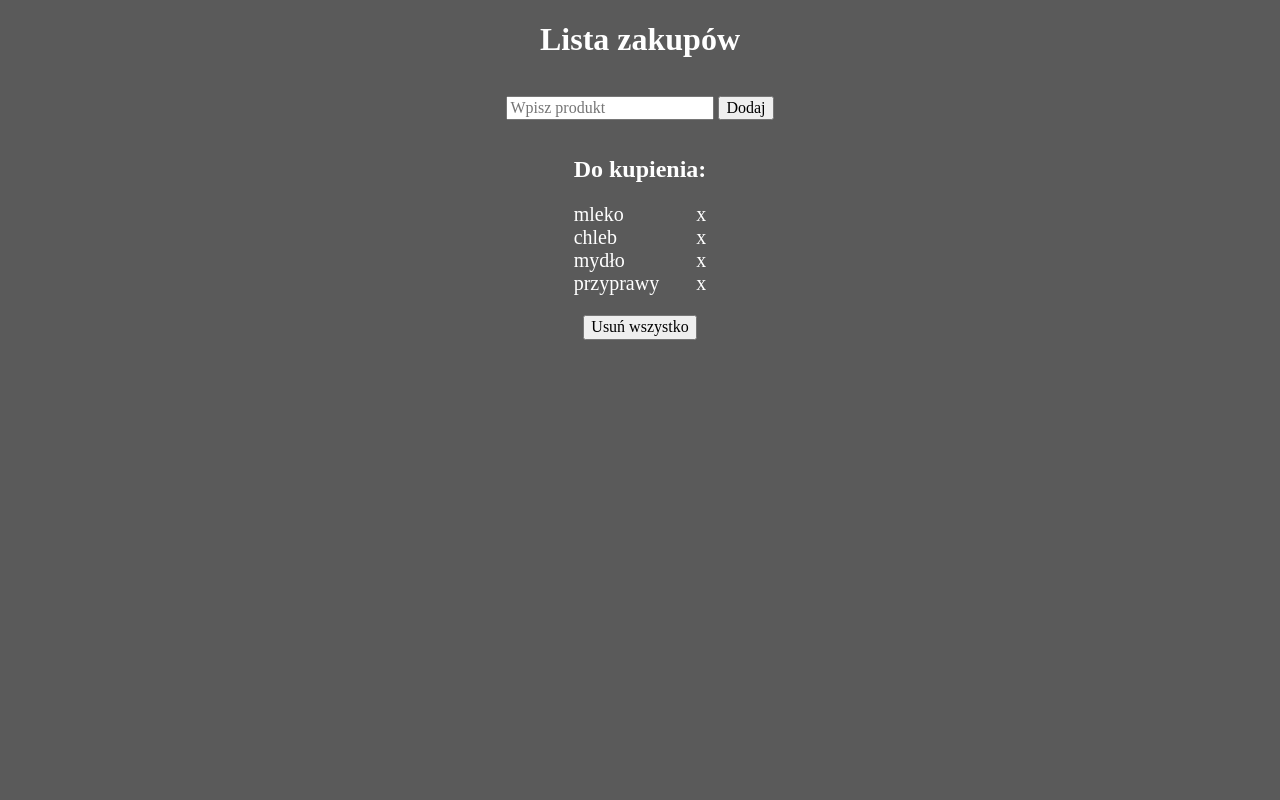
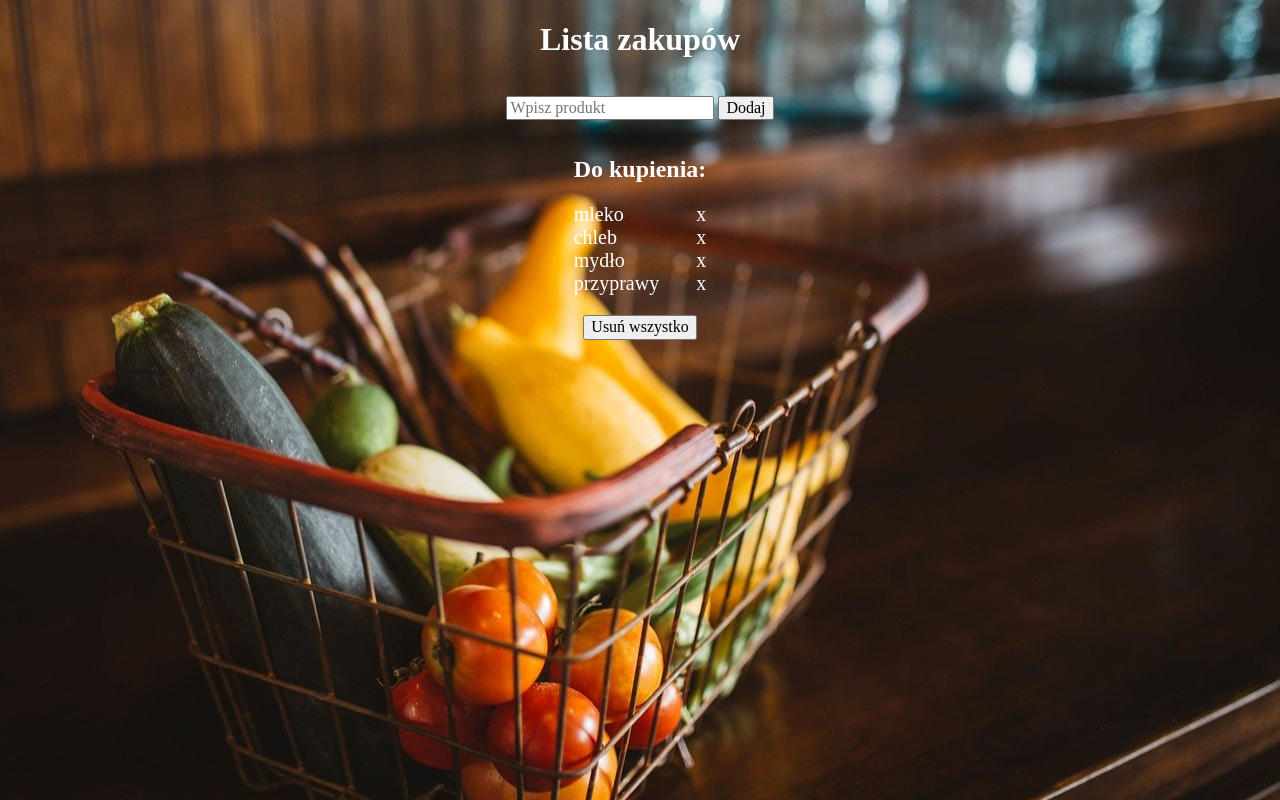
Before and after one commit to kamilbaczynski/shopping-list, a website: page src/content/index.html in a window 1280 px wide. Drawn offline with nearby package versions, Linux system fonts and the light colour scheme; files that its build step writes are made by us from their sources; files whose address does not match are found by name.

Commit message:
Feat: Background image added

```diff
--- a/src/scss/main.scss
+++ b/src/scss/main.scss
@@ -12,8 +12,26 @@ html {
 }
 
 body {
-  background-color: rgb(90, 90, 90);
+  background-image: url(../assets/img/background-shopping-basket.jpg);
+  background-size: auto;
+  background-repeat: no-repeat;
+  background-position: center center;
+  background-attachment: fixed;
   color: white;
+
+  // &:after {
+  //   content: "";
+  //   position: absolute;
+  //   top: 0;
+  //   bottom: 0;
+  //   left: 0;
+  //   right: 0;
+  //   background-image: url(../assets/img/background-shopping-basket.jpg);
+  //   background-size: cover;
+  //   z-index: -1;
+  //   overflow: hidden;
+  // }
+
 }
 
 main {
```
Also changed, not shown: src/assets/img/background-shopping-basket.jpg (added).
